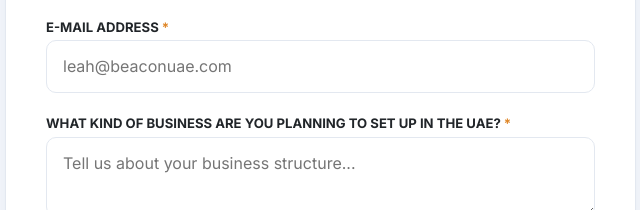
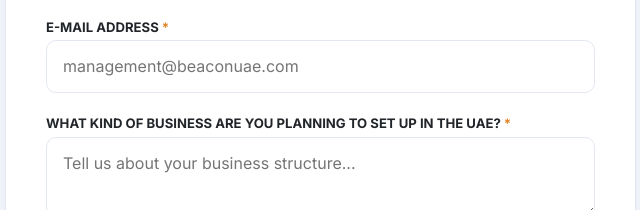
Before and after one commit to justindiango-hype/beacon-website, a plain HTML site: page index.html in a window 1280 px wide. Shown: the part 9388-9598 px from the top of the page, 562-1202 px from the left. Drawn offline with nearby package versions, Linux system fonts and the light colour scheme.

Commit message:
Update index.html

```diff
--- a/index.html
+++ b/index.html
@@ -1620,7 +1620,7 @@
                         </div>
                         <div class="mb-3">
                             <label for="emailAddress" class="form-label-beacon">E-mail Address <span class="text-orange">*</span></label>
-                            <input type="email" id="emailAddress" name="emailAddress" class="form-control-beacon" placeholder="leah@beaconuae.com" required />
+                            <input type="email" id="emailAddress" name="emailAddress" class="form-control-beacon" placeholder="management@beaconuae.com" required />
                         </div>
                         <div class="mb-4">
                             <label for="requirements" class="form-label-beacon">What kind of business are you planning to set up in the UAE? <span class="text-orange">*</span></label>
```
